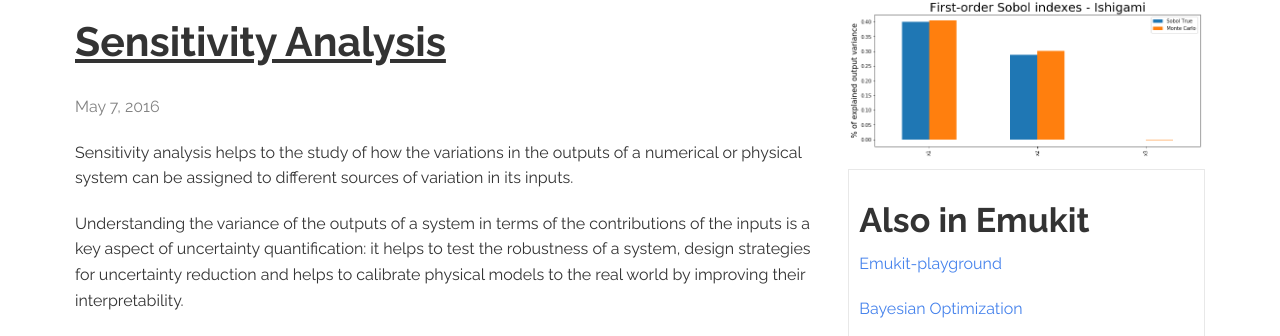
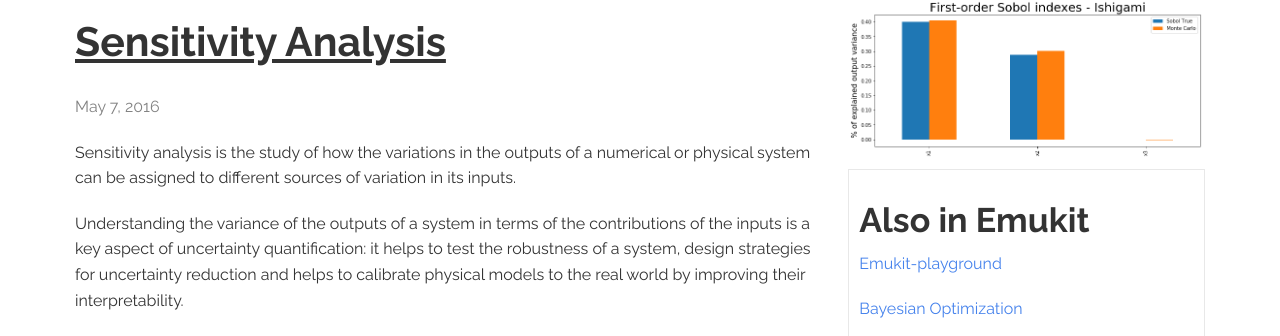
Before and after one commit to EmuKit/emukit, a Jekyll site: the page built from _posts/2016-05-07-sensitivity-analysis.md, in a window 1280 px wide and 900 px high. Shown: the part 130-466 px from the top of the window. Built offline with Jekyll 4.4.1, drawn with Linux system fonts in a browser that asks for light colours.

Commit message:
Update _posts/2016-05-07-sensitivity-analysis.md
Co-Authored-By: javiergonzalezh <javi6681@gmail.com>

```diff
--- a/_posts/2016-05-07-sensitivity-analysis.md
+++ b/_posts/2016-05-07-sensitivity-analysis.md
@@ -4,7 +4,7 @@ title: Sensitivity Analysis
 img: sensitivity.png
 ---
 
-Sensitivity analysis helps to the study of how the variations in the outputs of a numerical or
+Sensitivity analysis is the study of how the variations in the outputs of a numerical or
 physical system can be assigned to different sources of variation in its inputs.
 
 Understanding the variance of the outputs of a system in terms of the contributions of the inputs is a key aspect of
```
